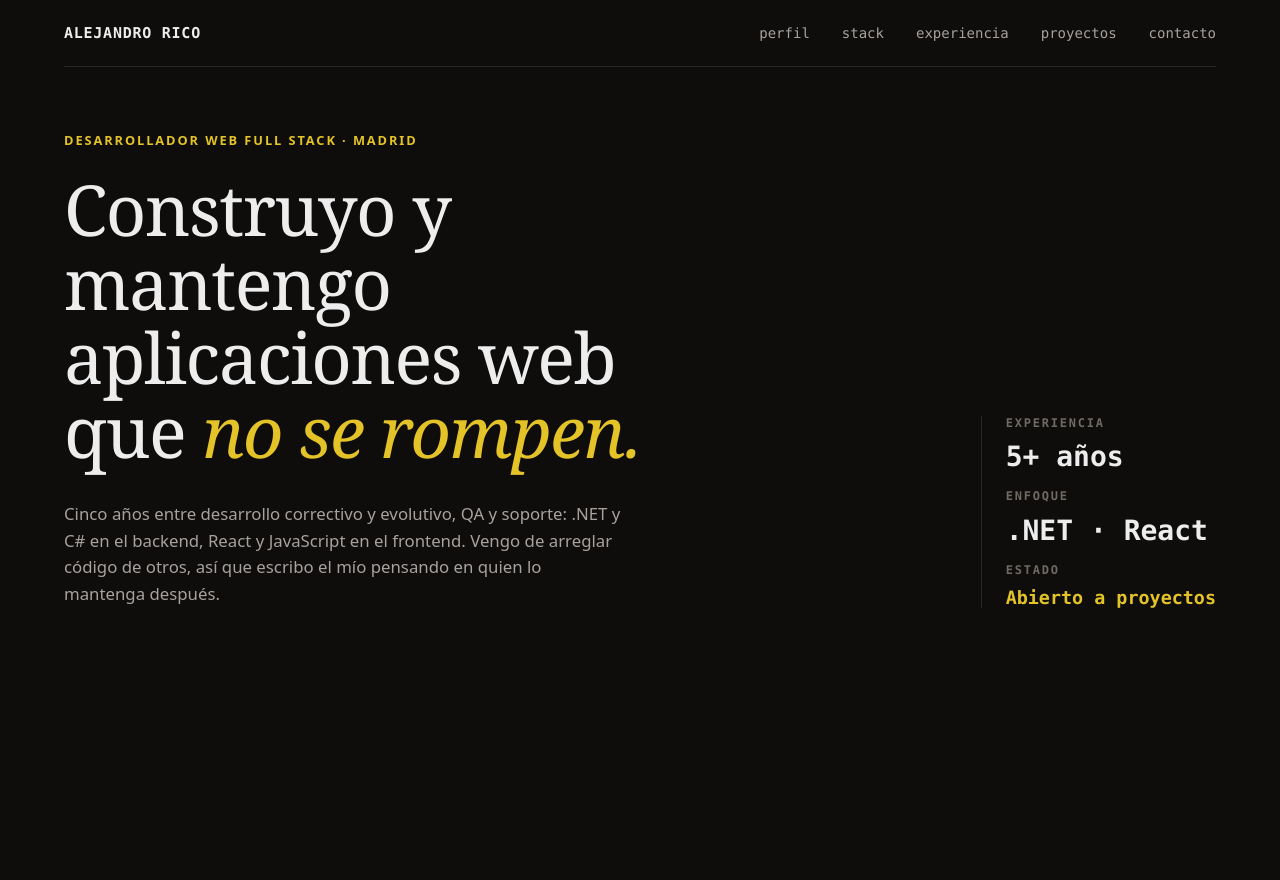
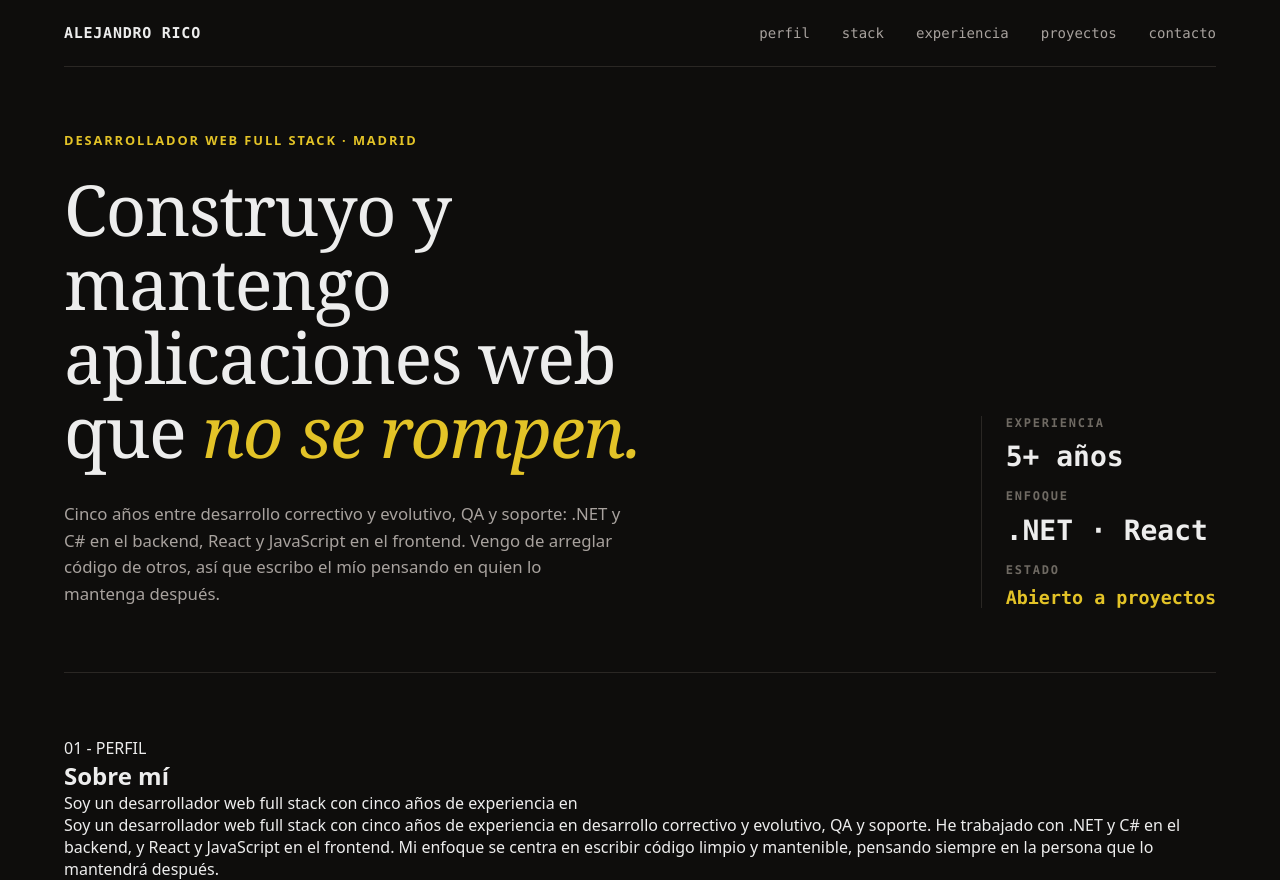
Before and after one commit to Alexrico10/portfolio, a Next.js app: page / in a window 1280 px wide. Before the commit the page ends 800 px from the top, so only its background shows below. Built offline with nearby package versions, Linux system fonts and the light colour scheme.

Commit message:
commit profile

```diff
--- a/src/app/page.tsx
+++ b/src/app/page.tsx
@@ -1,5 +1,6 @@
 import Navbar from "@/components/Navbar/Navbar";
 import Hero from "@/components/Hero/Hero";
+import Profile from "@/components/Profile/Profile";
 
 export default function Home() {
   return (
@@ -7,6 +8,7 @@ export default function Home() {
       <Navbar />
       <main>
         <Hero />
+        <Profile />
       </main>
     </>
   );
--- a/src/components/Hero/Hero.module.css
+++ b/src/components/Hero/Hero.module.css
@@ -1,8 +1,10 @@
 .hero {
+  --hero-space: clamp(3rem, 8vh, 6rem);
   width: 100%;
   display: flex;
+  flex-direction: column;
   align-items: center;
-  padding-block: clamp(3rem, 8vh, 6rem);
+  padding-block: var(--hero-space);
 }
 
 .heroContent {
@@ -92,3 +94,11 @@
   color: var(--accent);
   font-family: var(--font-mono);
 }
+
+.hero hr {
+  width: 100%;
+  border: none;
+  border-top: 1px solid var(--border);
+  margin: 0;
+  margin-top: var(--hero-space);
+}
--- a/src/components/Hero/Hero.tsx
+++ b/src/components/Hero/Hero.tsx
@@ -19,7 +19,6 @@ const Hero = () => {
             lo mantenga después.
           </p>
         </div>
-
         <div className={styles.heroRight}>
           <div className={styles.heroFile}>
             <div className={styles.statGroup}>
@@ -41,6 +40,7 @@ const Hero = () => {
           </div>
         </div>{" "}
       </div>
+      <hr></hr>
     </section>
   );
 };
--- /dev/null
+++ b/src/components/Profile/Profile.module.css
@@ -0,0 +1,10 @@
+.profile {
+  width: 100%;
+}
+
+..profileContent {
+  display: grid;
+  grid-template-columns: 350px 1fr;
+  gap: clamp(2rem, 5vw, 5rem);
+  align-items: start;
+}
--- /dev/null
+++ b/src/components/Profile/Profile.tsx
@@ -0,0 +1,28 @@
+import styles from './Profile.module.css';
+
+const Profile = () => {
+  return (
+  <section className={styles.profile}>
+    <div className={styles.profileContent}>
+      <div className={styles.profileLeft}>
+        <span className={styles.sectionIndicator}>01 - PERFIL</span>
+      </div>
+      <div className={styles.profileRight}>
+        <h2 className={styles.profileTitle}>Sobre mí</h2>
+        <p className={styles.profileSubtitle}>
+          Soy un desarrollador web full stack con cinco años de experiencia en
+        </p>
+        <p className={styles.profileText}>
+          Soy un desarrollador web full stack con cinco años de experiencia en
+          desarrollo correctivo y evolutivo, QA y soporte. He trabajado con .NET
+          y C# en el backend, y React y JavaScript en el frontend. Mi enfoque se
+          centra en escribir código limpio y mantenible, pensando siempre en la
+          persona que lo mantendrá después.
+        </p>
+      </div>
+    </div>
+  </section>
+);
+};
+
+export default Profile;
```
